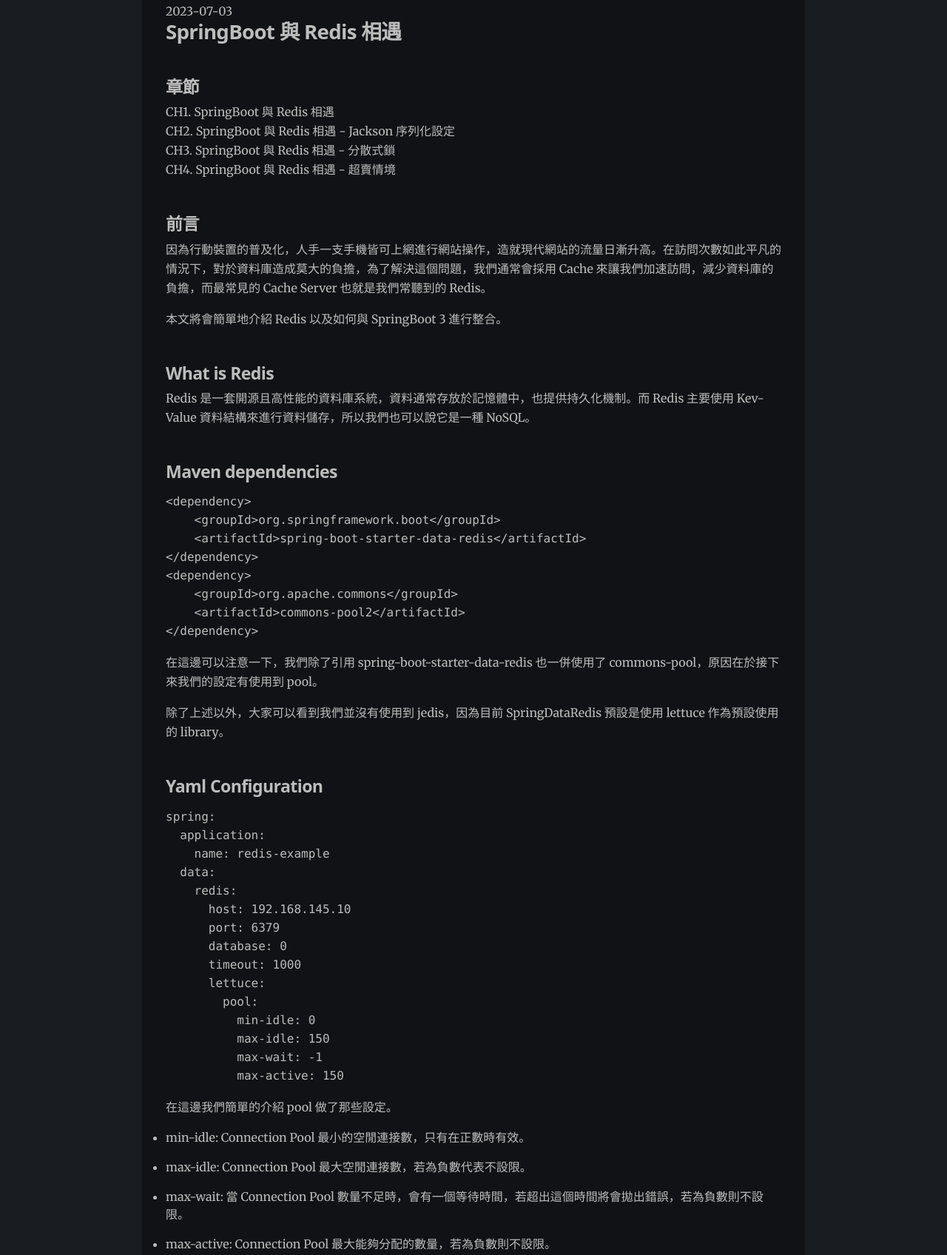
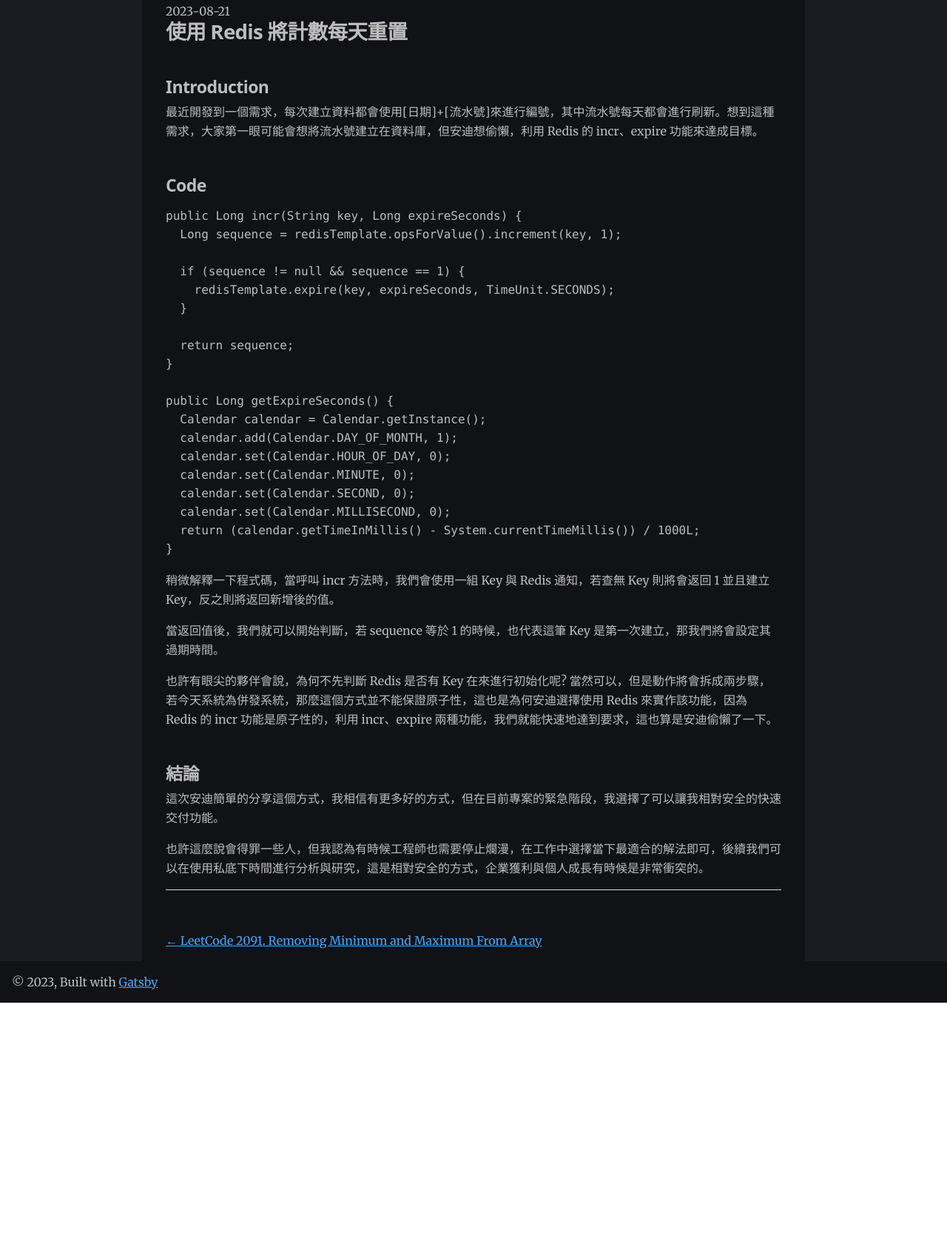
Before and after one commit to Kuan-Wei-Kuo/andydiary.github.io, a Gatsby site: page /redis/reset-counter-everyday/ in a window 1280 px wide. Shown: the part 97-1793 px from the top of the page at 74% size. After the commit the page ends 1452 px from the top, so only its background shows below. Built offline with nearby package versions, Linux system fonts and the light colour scheme; Gatsby itself is replaced by a stand-in of ours; some packages are replaced by stand-ins of ours; code samples lack their colours.

Commit message:
add reset counter everyday

````diff
--- a/content/blog/redis/reset-counter-everyday/index.md
+++ b/content/blog/redis/reset-counter-everyday/index.md
@@ -1,81 +1,41 @@
 ---
-title: SpringBoot 與 Redis 相遇
-date: "2023-07-03T23:50:00Z"
-tags: ['SpringBoot','Redis']
+title: 使用 Redis 將計數每天重置
+date: "2023-08-21T23:00:00Z"
+tags: ['Redis']
 ---
 
-## 章節
-CH1. SpringBoot 與 Redis 相遇<br>
-CH2. SpringBoot 與 Redis 相遇 - Jackson 序列化設定<br>
-CH3. SpringBoot 與 Redis 相遇 - 分散式鎖<br>
-CH4. SpringBoot 與 Redis 相遇 - 超賣情境
+## Introduction
+最近開發到一個需求，每次建立資料都會使用[日期]+[流水號]來進行編號，其中流水號每天都會進行刷新。想到這種需求，大家第一眼可能會想將流水號建立在資料庫，但安迪想偷懶，利用 Redis 的 incr、expire 功能來達成目標。
 
-## 前言
-因為行動裝置的普及化，人手一支手機皆可上網進行網站操作，造就現代網站的流量日漸升高。在訪問次數如此平凡的情況下，對於資料庫造成莫大的負擔，為了解決這個問題，我們通常會採用 Cache 來讓我們加速訪問，減少資料庫的負擔，而最常見的 Cache Server 也就是我們常聽到的 Redis。
+## Code
+```java
+public Long incr(String key, Long expireSeconds) {
+  Long sequence = redisTemplate.opsForValue().increment(key, 1);
 
-本文將會簡單地介紹 Redis 以及如何與 SpringBoot 3 進行整合。
+  if (sequence != null && sequence == 1) {
+    redisTemplate.expire(key, expireSeconds, TimeUnit.SECONDS);
+  }
 
-## What is Redis
-Redis 是一套開源且高性能的資料庫系統，資料通常存放於記憶體中，也提供持久化機制。而 Redis 主要使用 Kev-Value 資料結構來進行資料儲存，所以我們也可以說它是一種 NoSQL。
+  return sequence;
+}
 
-## Maven dependencies
-```xml
-<dependency>
-    <groupId>org.springframework.boot</groupId>
-    <artifactId>spring-boot-starter-data-redis</artifactId>
-</dependency>
-<dependency>
-    <groupId>org.apache.commons</groupId>
-    <artifactId>commons-pool2</artifactId>
-</dependency>
-```
-
-在這邊可以注意一下，我們除了引用 spring-boot-starter-data-redis 也一併使用了 commons-pool，原因在於接下來我們的設定有使用到 pool。
-
-除了上述以外，大家可以看到我們並沒有使用到 jedis，因為目前 SpringDataRedis 預設是使用 lettuce 作為預設使用的 library。
-
-## Yaml Configuration
-```yaml
-spring:
-  application:
-    name: redis-example
-  data:
-    redis:
-      host: 192.168.145.10
-      port: 6379
-      database: 0
-      timeout: 1000
-      lettuce:
-        pool:
-          min-idle: 0
-          max-idle: 150
-          max-wait: -1
-          max-active: 150
-```
-
-在這邊我們簡單的介紹 pool 做了那些設定。
-
-* min-idle: Connection Pool 最小的空閒連接數，只有在正數時有效。
-* max-idle: Connection Pool 最大空閒連接數，若為負數代表不設限。
-* max-wait: 當 Connection Pool 數量不足時，會有一個等待時間，若超出這個時間將會拋出錯誤，若為負數則不設限。
-* max-active: Connection Pool 最大能夠分配的數量，若為負數則不設限。
-
-## Test
-```java
-@Autowired
-private RedisTemplate<String, String> redisTemplate;
-
-@Test
-public void testRedisSet() {
-    // 嘗試設定一個 Key 為 Hello，Value 為 World 的資料
-    redisTemplate.opsForValue().set("Hello", "World");
-
-    // 嘗試取得 Key 為 Hello 的資料，並驗證其 Value 是否為 World
-    assertEquals(redisTemplate.opsForValue().get("Hello"), "World");
+public Long getExpireSeconds() {
+  Calendar calendar = Calendar.getInstance();
+  calendar.add(Calendar.DAY_OF_MONTH, 1);
+  calendar.set(Calendar.HOUR_OF_DAY, 0);
+  calendar.set(Calendar.MINUTE, 0);
+  calendar.set(Calendar.SECOND, 0);
+  calendar.set(Calendar.MILLISECOND, 0);
+  return (calendar.getTimeInMillis() - System.currentTimeMillis()) / 1000L;
 }
 ```
+稍微解釋一下程式碼，當呼叫 incr 方法時，我們會使用一組 Key 與 Redis 通知，若查無 Key 則將會返回 1 並且建立 Key，反之則將返回新增後的值。
 
-在預設下，我們可以使用 RedisTemplate 來進行測試，主要動作為設定一個 Key 為 Hello，Value 為 World 的資料，並且測試其數值是否正確。
+當返回值後，我們就可以開始判斷，若 sequence 等於 1 的時候，也代表這筆 Key 是第一次建立，那我們將會設定其過期時間。
+
+也許有眼尖的夥伴會說，為何不先判斷 Redis 是否有 Key 在來進行初始化呢? 當然可以，但是動作將會拆成兩步驟，若今天系統為併發系統，那麼這個方式並不能保證原子性，這也是為何安迪選擇使用 Redis 來實作該功能，因為 Redis 的 incr 功能是原子性的，利用 incr、expire 兩種功能，我們就能快速地達到要求，這也算是安迪偷懶了一下。
 
 ## 結論
-至此我們簡單地完成了 Redis 與 SpringBoot 的整合，並且嘗試的操作，後面幾篇文章我們將會更加進一步的了解 Redis。
+這次安迪簡單的分享這個方式，我相信有更多好的方式，但在目前專案的緊急階段，我選擇了可以讓我相對安全的快速交付功能。
+
+也許這麼說會得罪一些人，但我認為有時候工程師也需要停止爛漫，在工作中選擇當下最適合的解法即可，後續我們可以在使用私底下時間進行分析與研究，這是相對安全的方式，企業獲利與個人成長有時候是非常衝突的。
````
